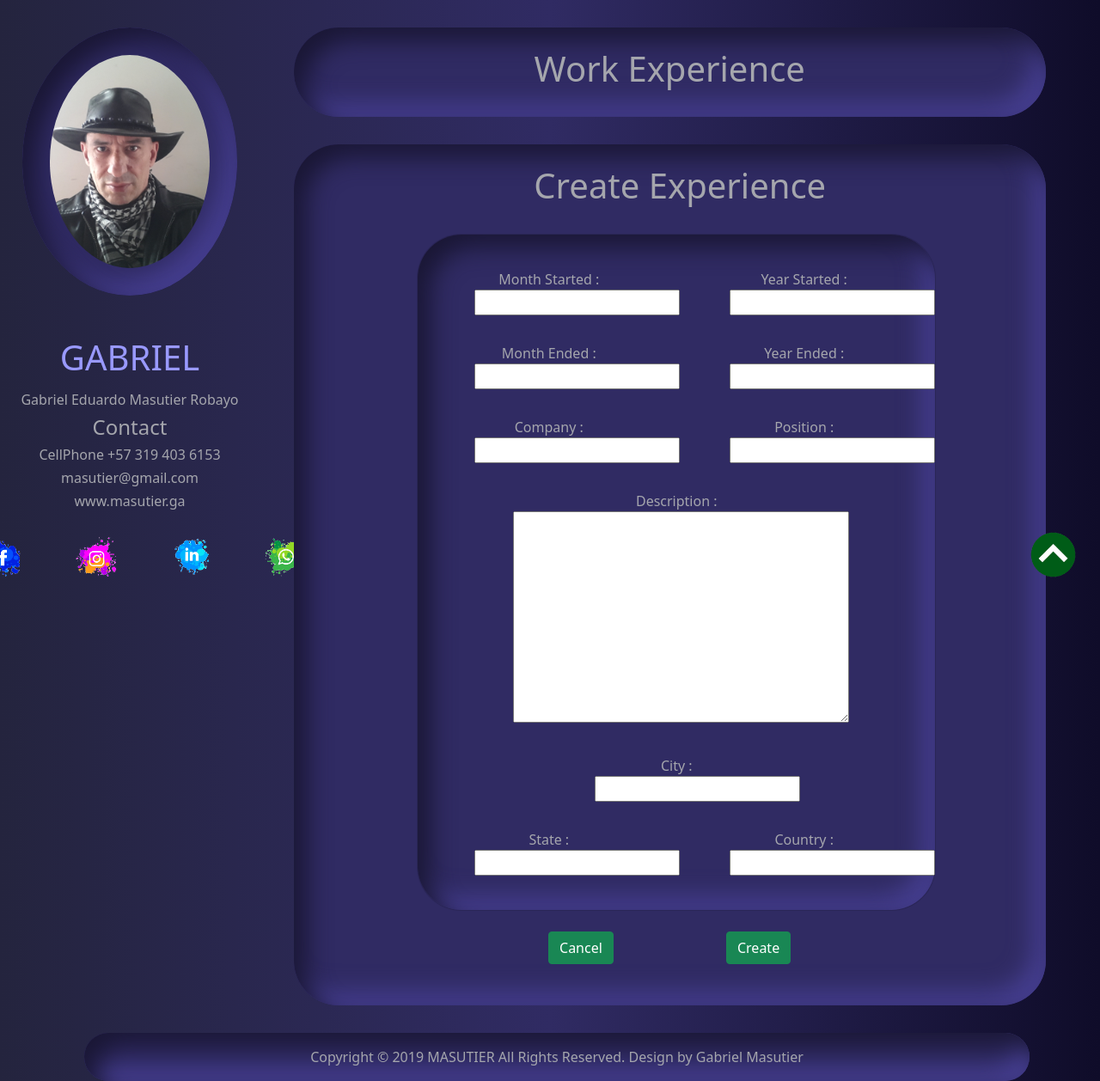
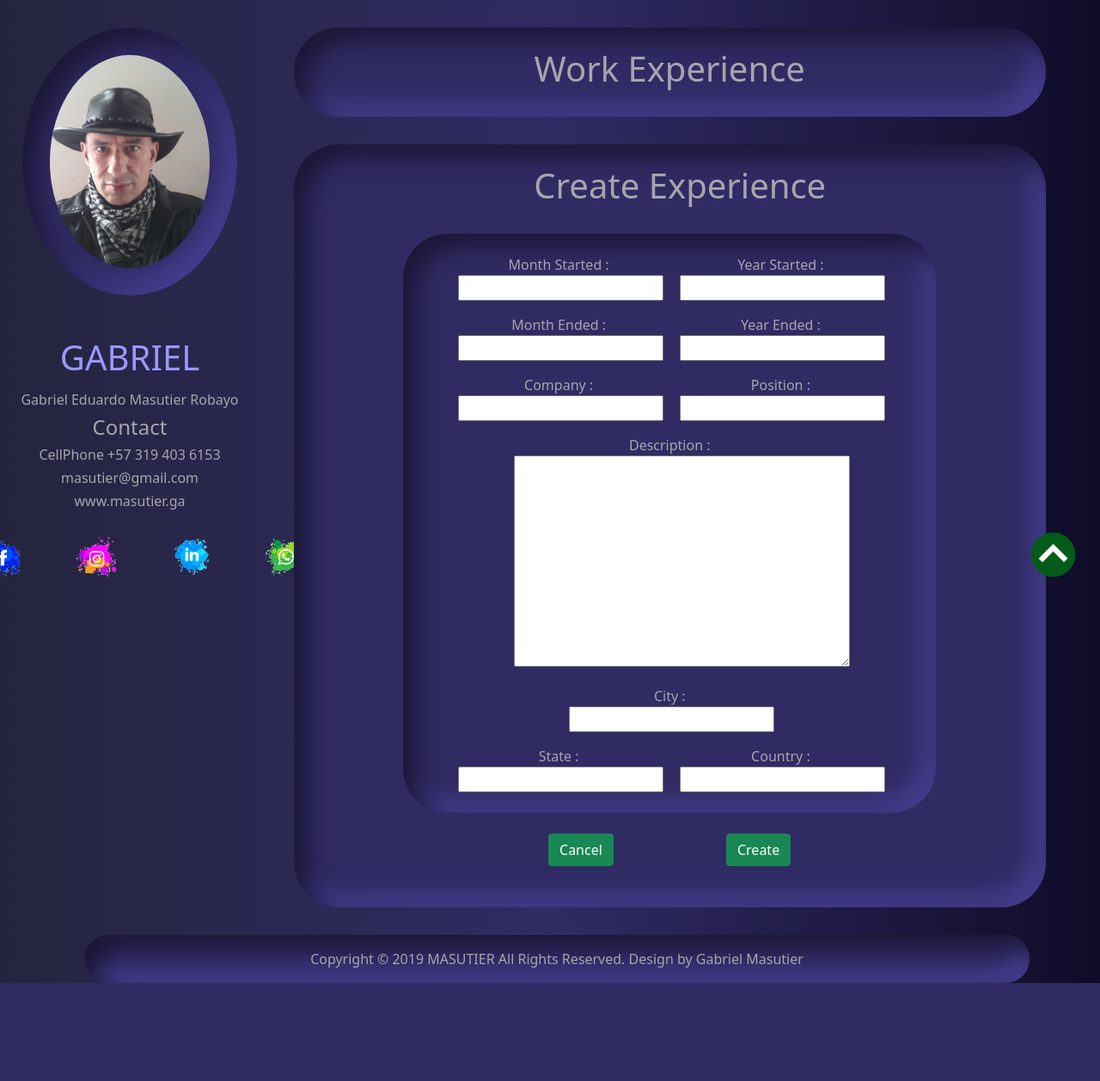
Before and after one commit to Masutier/masutier, a Django app: page /createExperience in a window 1280 px wide. Shown: the part 56-1314 px from the top of that part at 86% size. After the commit the page ends 1200 px from the top of that part, so only its background shows below. Run offline with Django 3.2, Linux system fonts and the light colour scheme; the first user in the database is signed in; the page is wider than the window, and the part outside it is not shown.

Commit message:
GM adjustments in formas of create Exper, Study and skill

```diff
--- a/experiences/templates/experiences/createExperience.html
+++ b/experiences/templates/experiences/createExperience.html
@@ -12,72 +12,69 @@
 
     <form method="POST" enctype="multipart/form-data">
     {% csrf_token %}
-        <div class="col-md-9 mx-auto">
-            <div class="card boxtext1" >
-                <div class="card-body row mt-4">
-                    <div class="col-md-4 mx-auto">
+        <div class="col-md-9 mx-auto boxtext1">
+            <div class="col-md-10 row mx-auto ">
+                <div class="col-md-6 mx-auto mt-4">
                     <label>Month Started :</label>
                     {{experienceForm.monthStart}}
                 </div>
-                    <div class="col-md-4 mx-auto">
+                <div class="col-md-6 mx-auto mt-4 ">
                     <label>Year Started :</label>
                     {{experienceForm.yearStart}}
                 </div>
             </div>
-                <div class="card-body row">
-                    <div class="col-md-4 mx-auto">
+            <div class="col-md-10 row mx-auto mt-3 ">
+                <div class="col-md-6 mx-auto ">
                     <label>Month Ended :</label>
                     {{experienceForm.monthStart}}
                 </div>
-                    <div class="col-md-4 mx-auto">
+                <div class="col-md-6 mx-auto ">
                     <label>Year Ended :</label>
                     {{experienceForm.yearEnd}}
                 </div>
             </div>
-                <div class="card-body row">
-                    <div class="col-md-4 mx-auto">
+            <div class="col-md-10 row mx-auto mt-3 ">
+                <div class="col-md-6 mx-auto ">
                     <label>Company :</label>
                     {{experienceForm.institution}}
                 </div>
-                    <div class="col-md-4 mx-auto">
+                <div class="col-md-6 mx-auto ">
                     <label>Position :</label>
                     {{experienceForm.name}}
                 </div>
             </div>
-                <div class="card-body">
-                    <div class="col-md-8 mx-auto c">
+            <div class="col-md-7 mx-auto mt-3 ">
                 <label>Description :</label>
                 {{experienceForm.description}}
             </div>
-                </div>
-                <div class="card-body">
-                    <div class="col-md-4 mx-auto">
+            <div class="col-md-10 row mx-auto mt-3 ">
+                <div class="col-md-6 mx-auto ">
                     <label>City :</label>
                     {{experienceForm.city}}
                 </div>
             </div>
-                <div class="card-body row mb-4">
-                    <div class="col-md-4 mx-auto">
+            <div class="col-md-10 row mx-auto mt-3 ">
+                <div class="col-md-6 mx-auto mb-4 ">
                     <label>State :</label>
                     {{experienceForm.state}}
                 </div>
-                    <div class="col-md-4 mx-auto">
+                <div class="col-md-6 mx-auto mb-4 ">
                     <label>Country :</label>
                     {{experienceForm.country}}
                 </div>
             </div>
         </div>
-        </div>
+
         <div class="col-lg-6 mx-auto row ">
             <div class="container col-lg-5 mt-4 mb-4 ">
                 <button class="btn btn-success btn-block" onclick="goBack()">Cancel</button>
             </div>
-
             <div class="container col-lg-5 mt-4 mb-4 ">
                 <input class="btn btn-success btn-block" type="submit" value="Create">
             </div>
         </div>
     </form>
+
 </div>
 
 <script>
--- a/skills/templates/skills/createSkill.html
+++ b/skills/templates/skills/createSkill.html
@@ -15,7 +15,7 @@
         <div class="col-md-8 mx-auto">
             <div class="card boxtext1" >
                 <div class="card-body ">
-                    <div class="col-md-5 mx-auto c">
+                    <div class="col-md-5 mt-3 mx-auto c">
                         <label>Skill :</label>
                         {{skillForm.skill}}
                     </div>
@@ -27,7 +27,7 @@
                     </div>
                 </div>
                 <div class="card-body">
-                    <div class="col-md-5 mx-auto c">
+                    <div class="col-md-5 mb-3 mx-auto c">
                         <label>Dominance in %:</label>
                         {{skillForm.dominium}}
                     </div>
--- a/studies/models.py
+++ b/studies/models.py
@@ -12,7 +12,6 @@ class Studie(models.Model):
     FINISH = (
         ('Yes', "Yes"),
         ('No', "No"),
-        ('En Curso', "En Curso"),
     )
     kind = models.CharField(max_length=100, choices=STATUS, default="Other")
     name = models.CharField(max_length=30, blank=False, null=False)
```
Also changed, not shown: studies/templates/studies/createStudie.html (+22 -23 lines), db.sqlite3. Lines whose indentation alone changed are shown as unchanged.
